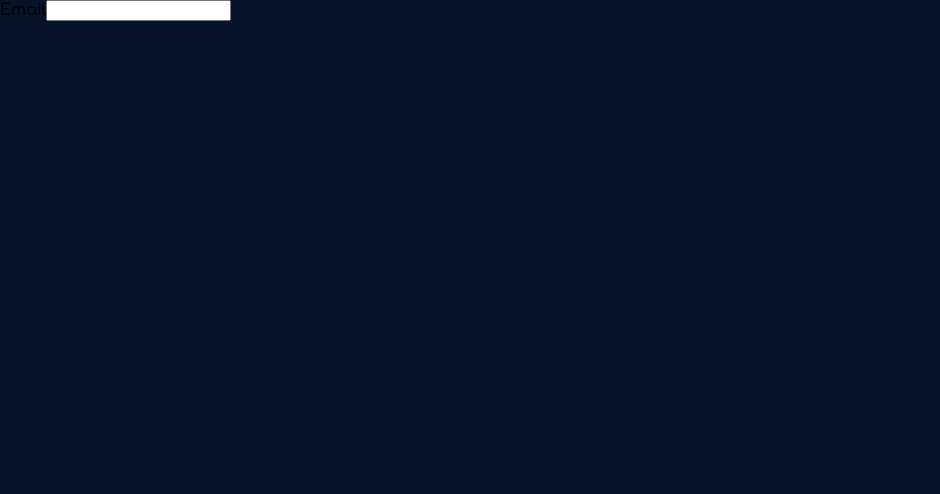
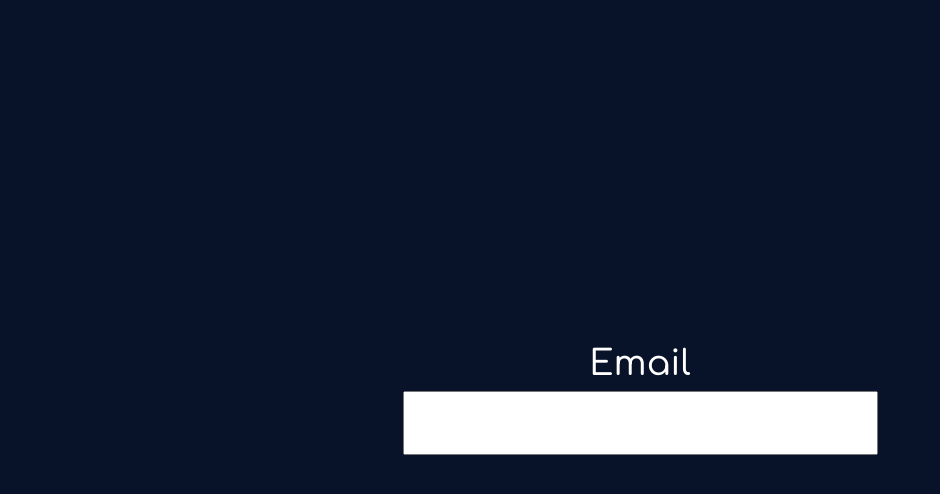
Before and after one commit to RenanTRS/example-form, a React (Create React App) app: page / in a window 1280 px wide. Shown: the top 494 px of the page, without its empty margins (0-940 px from the left). Built offline with nearby package versions, Linux system fonts and the light colour scheme.

Commit message:
add style

```diff
--- a/src/components/Field/Content/index.js
+++ b/src/components/Field/Content/index.js
@@ -1,3 +1,6 @@
 import styled from "styled-components";
 
-export const Content = styled.span``;
+export const Content = styled.span`
+
+    margin-bottom: 10px;
+`;
--- a/src/components/Field/Input/index.js
+++ b/src/components/Field/Input/index.js
@@ -1,3 +1,6 @@
 import styled from "styled-components";
 
-export const Input = styled.input``;
+export const Input = styled.input`
+    font-size: inherit;
+    padding: 10px;
+`;
--- a/src/components/Field/Label/index.js
+++ b/src/components/Field/Label/index.js
@@ -1,4 +1,9 @@
 import styled from "styled-components";
 
 export const Label = styled.label`
+    display: flex;
+    flex-direction: column;
+    align-items: center;
+
+    font-size: 35px;
 `;
--- a/src/components/Form/index.js
+++ b/src/components/Form/index.js
@@ -1,5 +1,5 @@
 import styled from 'styled-components'
 
 export const Form = styled.form`
-
+    max-width: 400px;
 `;
--- a/src/components/Main/index.js
+++ b/src/components/Main/index.js
@@ -5,4 +5,8 @@
 
     width: 100vw;
     height: 100vh;
+
+    display: flex;
+    justify-content: center;
+    align-items: center;
 `
--- a/src/styles/elements/Base.js
+++ b/src/styles/elements/Base.js
@@ -3,5 +3,6 @@
 export const Base = createGlobalStyle`
     body{
         font-family: 'Comfortaa', cursive;
+        color: #fff;
     }
 `;
```
